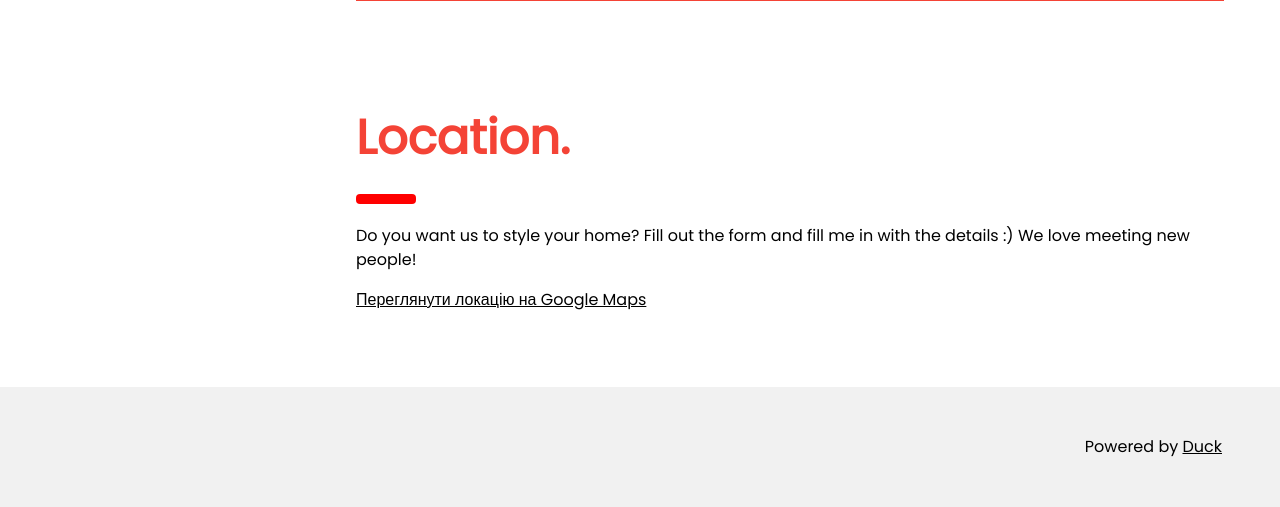
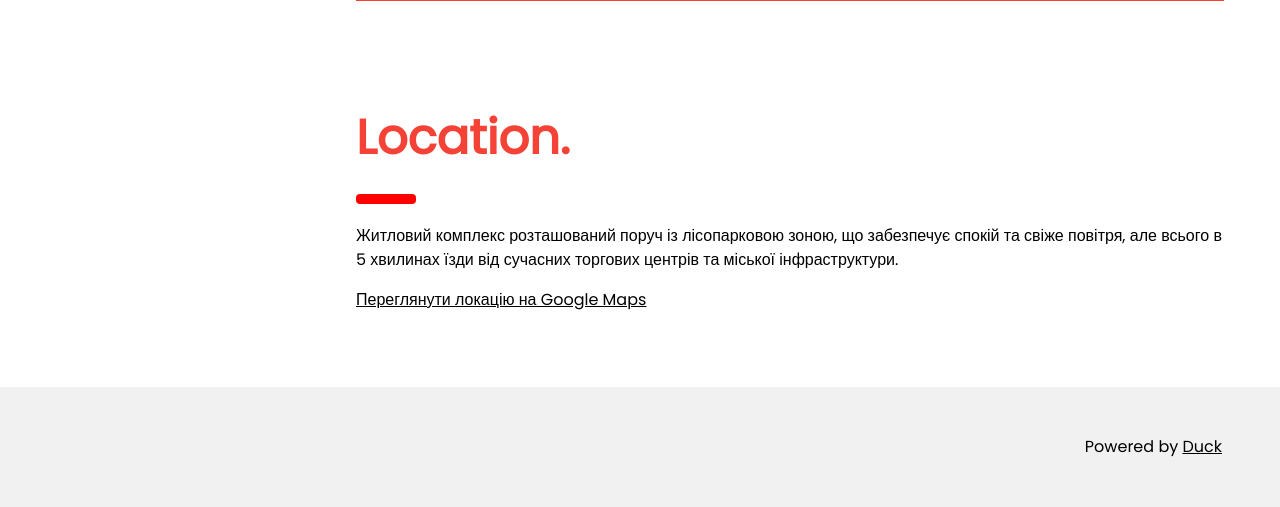
Before and after one commit to YuriiKachur/primerose, a Flask app: page / in a window 1280 px wide. Shown: the part 4483-4990 px from the top of the page. Run offline with Flask 3, Linux system fonts and the light colour scheme.

Commit message:
Update index.html

```diff
--- a/templates/index.html
+++ b/templates/index.html
@@ -207,7 +207,7 @@ body {font-size:16px;}
   <div class="w3-container" id="location" style="margin-top:75px">
     <h1 class="w3-xxxlarge w3-text-red"><b>Location.</b></h1>
     <hr style="width:50px;border:5px solid red" class="w3-round">
-    <p>Do you want us to style your home? Fill out the form and fill me in with the details :) We love meeting new people!</p>
+    <p>Житловий комплекс розташований поруч із лісопарковою зоною, що забезпечує спокій та свіже повітря, але всього в 5 хвилинах їзди від сучасних торгових центрів та міської інфраструктури.</p>
     <a href="https://maps.app.goo.gl/TkSrh5TRt5vSPF2J7" target="_blank">Переглянути локацію на Google Maps</a>
     </form>
   </div>
```
